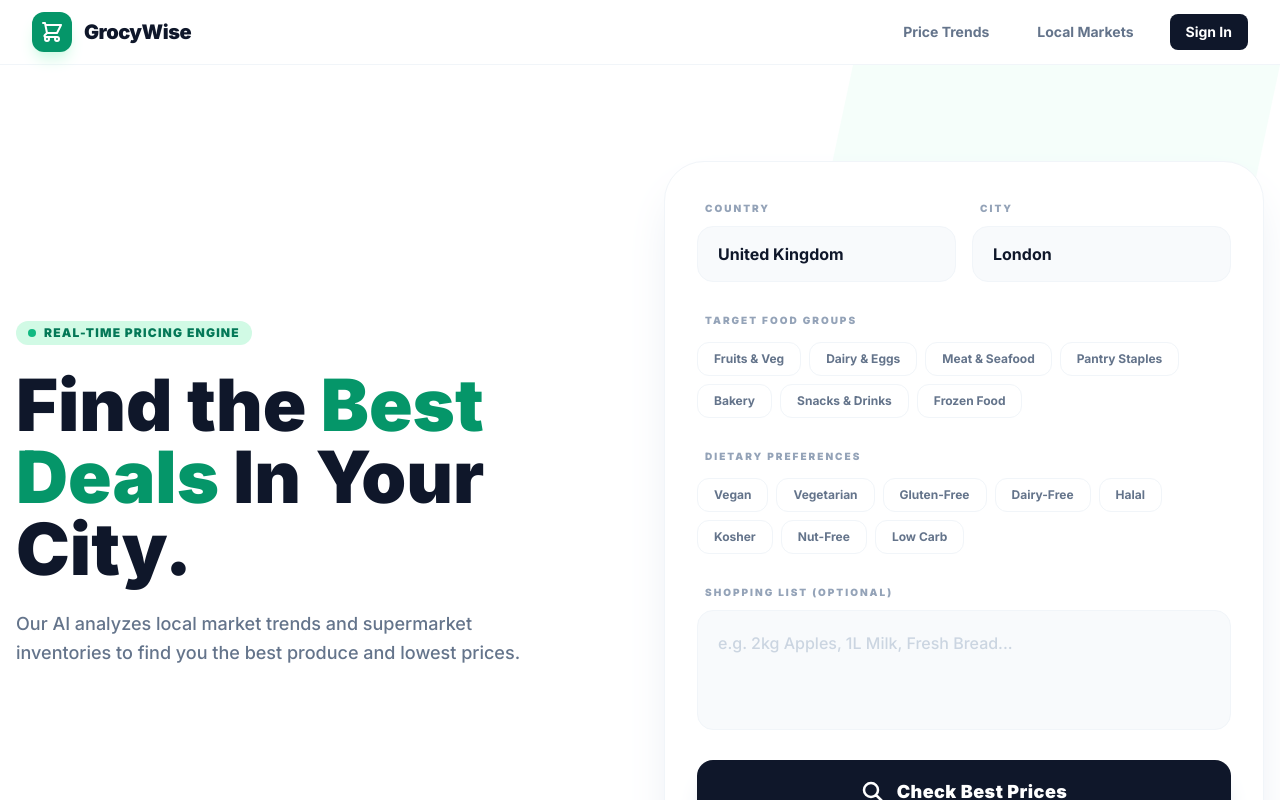
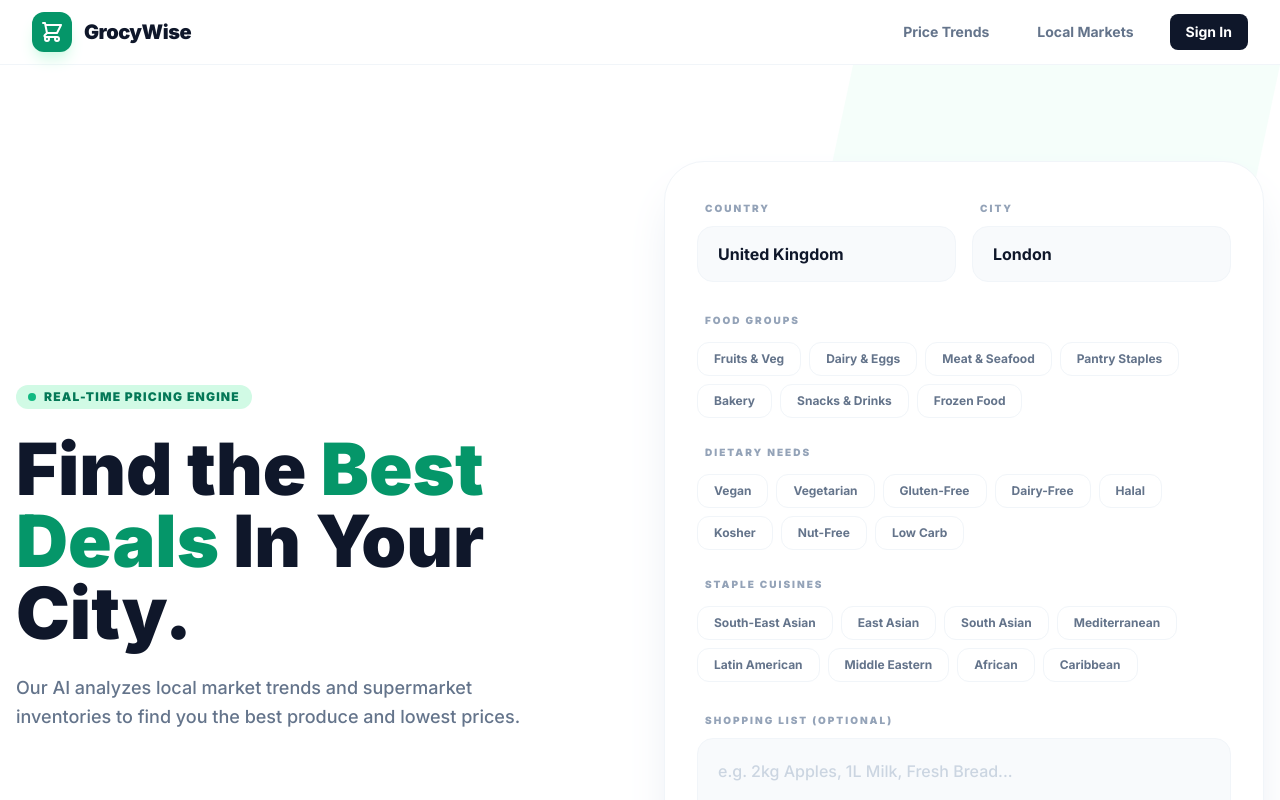
Before and after one commit to EllisJLC/Cuisinet, a React (Vite) app: page / in a window 1280 px wide. Shown: the top 800 px of the page. Built offline with nearby package versions, Linux system fonts and the light colour scheme.

Commit message:
Added ethnic options

```diff
--- a/App.tsx
+++ b/App.tsx
@@ -1,7 +1,7 @@
 
 import React, { useState, useMemo } from 'react';
 import { Layout } from './components/Layout';
-import { LOCATION_GROUPS, FOOD_GROUPS, DIETARY_RESTRICTIONS } from './constants';
+import { LOCATION_GROUPS, FOOD_GROUPS, DIETARY_RESTRICTIONS, CUISINES } from './constants';
 import { SearchResult } from './types';
 import { fetchGroceryData } from './services/geminiService';
 
@@ -10,6 +10,7 @@ const App: React.FC = () => {
   const [selectedCity, setSelectedCity] = useState<string>(LOCATION_GROUPS[0].cities[0]);
   const [selectedFoodGroups, setSelectedFoodGroups] = useState<string[]>([]);
   const [selectedDietary, setSelectedDietary] = useState<string[]>([]);
+  const [selectedCuisines, setSelectedCuisines] = useState<string[]>([]);
   const [shoppingList, setShoppingList] = useState<string>('');
   const [isLoading, setIsLoading] = useState(false);
   const [results, setResults] = useState<SearchResult | null>(null);
@@ -28,19 +29,11 @@ const App: React.FC = () => {
     }
   };
 
-  const toggleFoodGroup = (group: string) => {
-    setSelectedFoodGroups(prev =>
-      prev.includes(group)
-        ? prev.filter(g => g !== group)
-        : [...prev, group]
-    );
-  };
-
-  const toggleDietary = (restriction: string) => {
-    setSelectedDietary(prev =>
-      prev.includes(restriction)
-        ? prev.filter(r => r !== restriction)
-        : [...prev, restriction]
+  const toggleFilter = (item: string, state: string[], setter: React.Dispatch<React.SetStateAction<string[]>>) => {
+    setter(prev =>
+      prev.includes(item)
+        ? prev.filter(i => i !== item)
+        : [...prev, item]
     );
   };
 
@@ -53,7 +46,8 @@ const App: React.FC = () => {
         selectedCountry,
         shoppingList,
         selectedFoodGroups,
-        selectedDietary
+        selectedDietary,
+        selectedCuisines
       );
       setResults(data);
     } catch (err: any) {
@@ -115,49 +109,63 @@ const App: React.FC = () => {
                 </div>
               </div>
 
-              {/* Food Group Selection */}
-              <div className="space-y-3">
-                <label className="text-[10px] font-black text-slate-400 uppercase tracking-[0.2em] ml-2">Target Food Groups</label>
-                <div className="flex flex-wrap gap-2">
-                  {FOOD_GROUPS.map((group) => {
-                    const isActive = selectedFoodGroups.includes(group);
-                    return (
+              {/* Multi-Select Filters */}
+              <div className="space-y-5">
+                <div className="space-y-3">
+                  <label className="text-[10px] font-black text-slate-400 uppercase tracking-[0.2em] ml-2">Food Groups</label>
+                  <div className="flex flex-wrap gap-2">
+                    {FOOD_GROUPS.map((group) => (
                       <button
                         key={group}
-                        onClick={() => toggleFoodGroup(group)}
+                        onClick={() => toggleFilter(group, selectedFoodGroups, setSelectedFoodGroups)}
                         className={`px-4 py-2 rounded-xl text-xs font-bold transition-all border ${
-                          isActive
+                          selectedFoodGroups.includes(group)
                             ? 'bg-emerald-600 border-emerald-600 text-white shadow-lg shadow-emerald-100'
                             : 'bg-white border-slate-100 text-slate-500 hover:border-emerald-200 hover:bg-emerald-50'
                         }`}
                       >
                         {group}
                       </button>
-                    );
-                  })}
+                    ))}
+                  </div>
                 </div>
-              </div>
 
-              {/* Dietary Restriction Selection */}
-              <div className="space-y-3">
-                <label className="text-[10px] font-black text-slate-400 uppercase tracking-[0.2em] ml-2">Dietary Preferences</label>
-                <div className="flex flex-wrap gap-2">
-                  {DIETARY_RESTRICTIONS.map((restriction) => {
-                    const isActive = selectedDietary.includes(restriction);
-                    return (
+                <div className="space-y-3">
+                  <label className="text-[10px] font-black text-slate-400 uppercase tracking-[0.2em] ml-2">Dietary Needs</label>
+                  <div className="flex flex-wrap gap-2">
+                    {DIETARY_RESTRICTIONS.map((res) => (
                       <button
-                        key={restriction}
-                        onClick={() => toggleDietary(restriction)}
+                        key={res}
+                        onClick={() => toggleFilter(res, selectedDietary, setSelectedDietary)}
                         className={`px-4 py-2 rounded-xl text-xs font-bold transition-all border ${
-                          isActive
+                          selectedDietary.includes(res)
                             ? 'bg-blue-600 border-blue-600 text-white shadow-lg shadow-blue-100'
                             : 'bg-white border-slate-100 text-slate-500 hover:border-blue-200 hover:bg-blue-50'
                         }`}
                       >
-                        {restriction}
+                        {res}
                       </button>
-                    );
-                  })}
+                    ))}
+                  </div>
+                </div>
+
+                <div className="space-y-3">
+                  <label className="text-[10px] font-black text-slate-400 uppercase tracking-[0.2em] ml-2">Staple Cuisines</label>
+                  <div className="flex flex-wrap gap-2">
+                    {CUISINES.map((cuisine) => (
+                      <button
+                        key={cuisine}
+                        onClick={() => toggleFilter(cuisine, selectedCuisines, setSelectedCuisines)}
+                        className={`px-4 py-2 rounded-xl text-xs font-bold transition-all border ${
+                          selectedCuisines.includes(cuisine)
+                            ? 'bg-orange-600 border-orange-600 text-white shadow-lg shadow-orange-100'
+                            : 'bg-white border-slate-100 text-slate-500 hover:border-orange-200 hover:bg-orange-50'
+                        }`}
+                      >
+                        {cuisine}
+                      </button>
+                    ))}
+                  </div>
                 </div>
               </div>
 
--- a/constants.tsx
+++ b/constants.tsx
@@ -41,6 +41,17 @@ export const DIETARY_RESTRICTIONS = [
   'Low Carb'
 ];
 
+export const CUISINES = [
+  'South-East Asian',
+  'East Asian',
+  'South Asian',
+  'Mediterranean',
+  'Latin American',
+  'Middle Eastern',
+  'African',
+  'Caribbean'
+];
+
 export const SYSTEM_INSTRUCTION = `
 You are a world-class global grocery price analyst.
 Your goal is to help users find the most affordable items and compare store prices in a specific city/country.
--- a/index.html
+++ b/index.html
@@ -24,8 +24,7 @@
     "react": "https://esm.sh/react@^19.2.4",
     "react/": "https://esm.sh/react@^19.2.4/",
     "react-dom/": "https://esm.sh/react-dom@^19.2.4/",
-    "@google/genai": "https://esm.sh/@google/genai@^1.41.0",
-    "recharts": "https://esm.sh/recharts@^3.7.0"
+    "@google/genai": "https://esm.sh/@google/genai@^1.41.0"
   }
 }
 </script>
--- a/package.json
+++ b/package.json
@@ -11,8 +11,7 @@
   "dependencies": {
     "react": "^19.2.4",
     "react-dom": "^19.2.4",
-    "@google/genai": "^1.41.0",
-    "recharts": "^3.7.0"
+    "@google/genai": "^1.41.0"
   },
   "devDependencies": {
     "@types/node": "^22.14.0",
--- a/services/geminiService.ts
+++ b/services/geminiService.ts
@@ -8,7 +8,8 @@ export const fetchGroceryData = async (
   country: string,
   shoppingList?: string,
   foodGroups: string[] = [],
-  dietaryRestrictions: string[] = []
+  dietaryRestrictions: string[] = [],
+  cuisines: string[] = []
 ): Promise<SearchResult> => {
   const ai = new GoogleGenAI({ apiKey: process.env.API_KEY || '' });
 
@@ -20,16 +21,21 @@ export const fetchGroceryData = async (
     ? `IMPORTANT: All recommendations must strictly adhere to these dietary restrictions: ${dietaryRestrictions.join(', ')}.`
     : '';
 
+  const cuisinesText = cuisines.length > 0
+    ? `Suggest staple items and deals relevant to these cuisines/cultures: ${cuisines.join(', ')} (e.g., if South-East Asian is selected, check for deals on rice, soy sauce, etc.).`
+    : '';
+
   let prompt = `Analyze grocery prices and store availability in ${city}, ${country} right now.
   ${groupsText}
   ${dietaryText}
-  Identify the 4 best deals or most affordable seasonal items available today that fit these criteria.
+  ${cuisinesText}
+  Identify the 4 best deals or most affordable seasonal/staple items available today that fit these criteria.
   What are the 3 best value grocery stores in this city for these types of items?`;
 
   if (shoppingList) {
     prompt += `\n\nCRITICAL: The user has a shopping list: "${shoppingList}".
     Find approximate current prices for these specific items at the top 3 supermarkets in ${city}.
-    Ensure items found match the dietary needs if specified (${dietaryRestrictions.join(', ') || 'None'}).
+    Ensure items found match the dietary needs (${dietaryRestrictions.join(', ') || 'None'}) and cuisine preferences (${cuisines.join(', ') || 'None'}).
     Calculate the total estimated cost for the list at each store.
     Identify which store offers the best total value.`;
   }
```
Also changed, not shown: components/ComparisonChart.tsx (deleted, +0 -60 lines), 1 other file (tests, documents, lock files or other folders).
